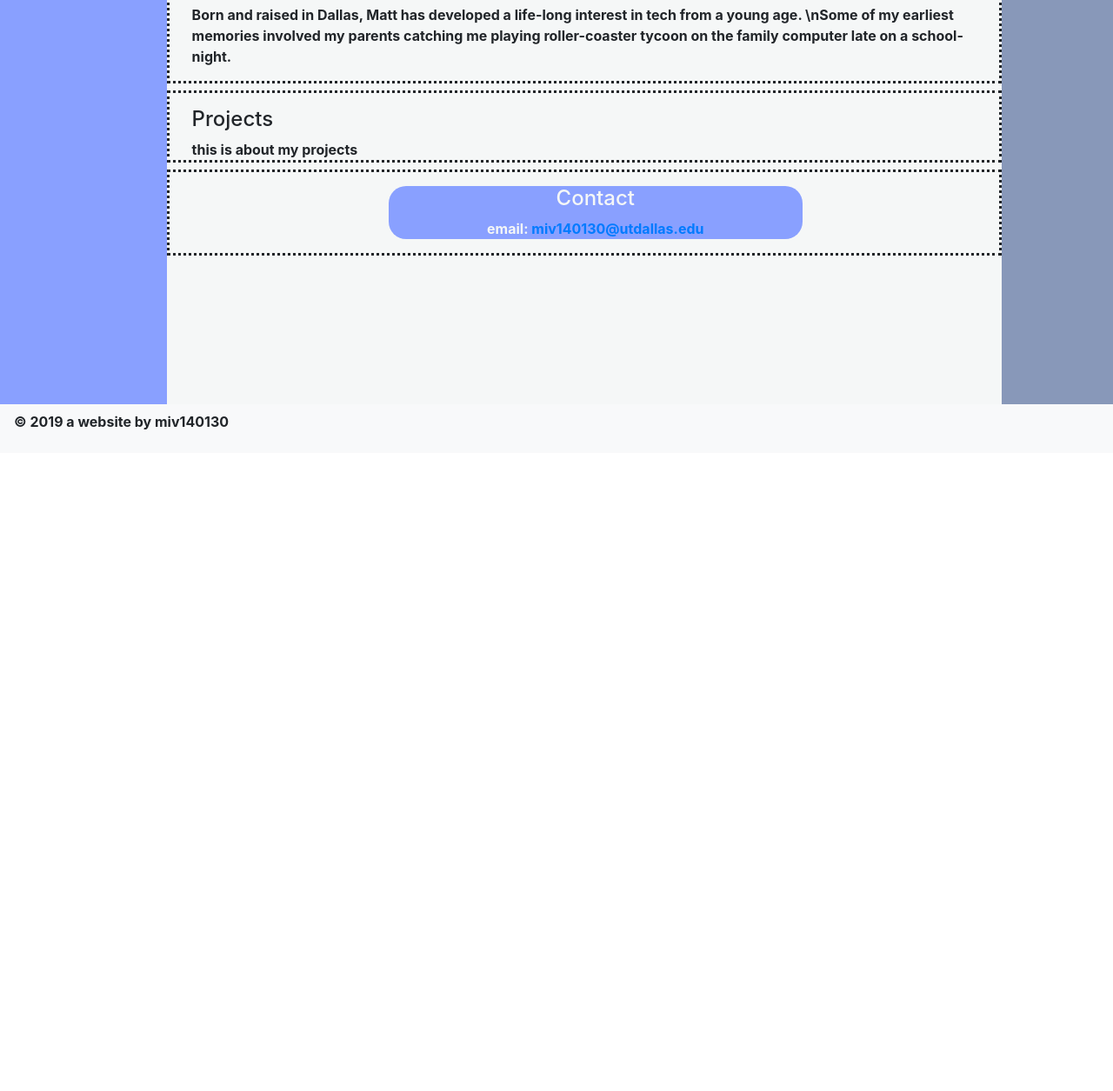
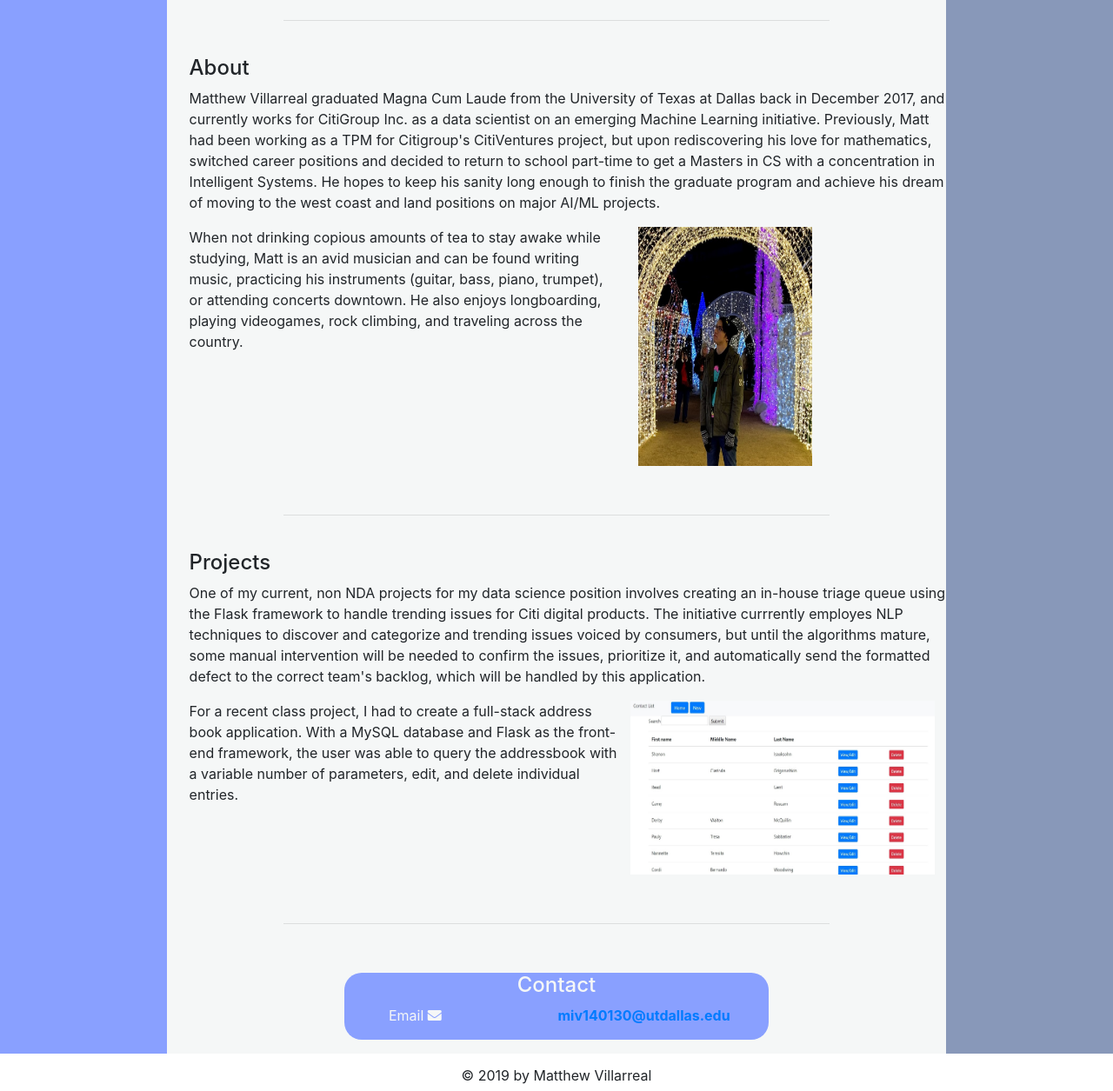
Before and after one commit to CoolAnimalName/WPLHW1, a plain HTML site: page index.html in a window 1280 px wide. Shown: the part 391-1646 px from the top of the page at 87% size. Before the commit the page ends 912 px from the top, so only its background shows below. Drawn offline with nearby package versions, Linux system fonts and the light colour scheme.

Commit message:
text complete! add pics and format now

```diff
--- a/index.html
+++ b/index.html
@@ -16,7 +16,6 @@
 </head>
 
 <body class="wrapper" id="#bootstrap-overrides">
-
     <header class="header">
         <nav class="navbar navbar-expand-lg navbar-dark bg-dark">
             <a class="navbar-brand" href="#">
@@ -43,11 +42,10 @@
     </header>
 
     <section class="main">
-
+        <h2>Welcome!</h2>
         <article class="article article-home">
             <a id="home"></a>
-            <h2>Welcome</h2>
-            <img src="static/img/24195522.jpg" width="200" height="200" alt="me" />
+            <img src="static/img/24195522.jpg" width="200" height="200" alt="matt" />
             <table>
                 <tbody class="general-info">
                     <tr>
@@ -69,27 +67,65 @@
                 </tbody>
             </table>
         </article>
-
+        <hr class="line-break">
         <article class="article article-about">
             <a id="about"></a>
             <h4>About</h4>
-            <p>Born and raised in Dallas, Matt has developed a life-long interest in tech from a young age. \nSome of
-                my earliest memories involved my parents catching me playing roller-coaster tycoon on the family
-                computer late on a school-night.</p>
+            <p>
+                Matthew Villarreal graduated Magna Cum Laude from the University of Texas at Dallas back in December
+                2017, and currently works for CitiGroup Inc. as a data scientist on an emerging Machine Learning
+                initiative.
+                Previously, Matt had been working as a TPM for Citigroup's CitiVentures project, but upon rediscovering
+                his love for mathematics, switched career positions and decided to return to school part-time to get a
+                Masters in CS with a
+                concentration in Intelligent Systems. He hopes to keep his sanity long enough to finish the graduate
+                program and achieve his dream of moving to the west coast and land positions on major AI/ML projects.
+            </p>
+            <img src="static/img/IMG_0184.jpg" width="200" height="275" alt="cool-pic-of-me" />
+            <p>
+                When not drinking copious amounts of tea to stay awake while studying, Matt is an avid musician and can
+                be
+                found writing music, practicing his instruments (guitar, bass, piano, trumpet), or attending concerts
+                downtown. He also enjoys longboarding, playing videogames, rock climbing, and traveling across the
+                country.
+            </p>
         </article>
+        <hr class="line-break">
         <article class="article article-projects">
             <a id="projects"></a>
             <h4>Projects</h4>
-            this is about my projects
+            <p>
+                One of my current, non NDA projects for my data science position involves creating an in-house triage
+                queue using
+                the Flask framework to handle trending issues for Citi digital products. The initiative currrently
+                employes NLP techniques to discover and categorize and trending issues voiced by consumers, but until
+                the algorithms mature, some manual intervention will be needed to confirm the issues, prioritize it,
+                and automatically send the formatted defect to the correct team's backlog, which will be handled by
+                this application.
+            </p>
+            <img src="static/img/addressbook.jpg" width="350" height="200" alt="database-app" />
+            <p>
+                For a recent class project, I had to create a full-stack address book application. With a MySQL
+                database and Flask as the front-end framework, the user was able to query the addressbook with a
+                variable number of parameters, edit, and delete individual entries.
+            </p>
         </article>
+        <hr class="line-break">
+
         <article class="article article-contact">
             <div class="grid-container">
                 <div class="item-1">
-
                     <a id="contact"></a>
                     <div class="contact-container">
-                        <h4>Contact</h4>
-                        <p>email: <a href="mailto:miv140130@utdallas.edu">miv140130@utdallas.edu</a></p>
+                        <div class="contact-1">
+                            <h4>Contact</h4>
+                        </div>
+                        <div class="contact-2">
+                            <p>Email <i class="fas fa-envelope"></i></p>
+                        </div>
+                        <div class=contact-3">
+                            <a href="mailto:miv140130@utdallas.edu">miv140130@utdallas.edu</a></p>
+                        </div>
                     </div>
                 </div>
             </div>
@@ -115,9 +151,7 @@
     </aside>
 
     <footer class="footer">
-        <nav class="navbar navbar-expand-lg navbar-light bg-light">
-            <p>© 2019 a website by miv140130</p>
-        </nav>
+        <p>© 2019 by Matthew Villarreal</p>
     </footer>
 
     <script src="https://code.jquery.com/jquery-3.3.1.slim.min.js" integrity="sha384-q8i/X+965DzO0rT7abK41JStQIAqVgRVzpbzo5smXKp4YfRvH+8abtTE1Pi6jizo"
--- a/static/css/index.css
+++ b/static/css/index.css
@@ -18,6 +18,12 @@
     text-align: left;
     background:#F5F7F7;
     scroll-behavior: smooth;
+}
+
+.main h2 {
+    padding-top: 3vh;
+    padding-left: 2vw;
+    margin-bottom: 2vh;
 }
 
 .general-info {
@@ -43,30 +49,35 @@
     color: #F5F7F7;
 }
 
-.aside-left nav ul {
+.aside-left h4 {
+    margin-top: 1vw;
+    margin-bottom: 1vw;
+}
+
+.aside-left li {
     text-align: left;
-
+    margin-left: 3vw;
+    margin-bottom: 1vw;
 }
 
 .aside-right {
     background: #8898B9;
     margin-left: auto;
     min-height: 100vh;
-    max-width: 10vw;
+    max-width: 15vw;
     color: #F5F7F7;
 }
 
-.navbar .navbar-expand-lg .navbar-light .bg-light {
-    text-align: center;
-    background: #8898B9;
+.aside-right h4 {
+    margin: 1vw 2vw 1vw 2vw;
+    font-size: 12pt;
 }
 
 .article {
-    border-style: dotted;
     overflow:hidden;
-    padding-top: 2vh;
+    padding-top: 3vh;
     padding-left: 2vw;
-    margin-bottom: 1vh;
+    margin-bottom: 2vh;
 }
 
 .article-home p {
@@ -74,9 +85,24 @@
 }
 
 .article-home img {
-    margin-top: 1vh;
     margin-right: 1vw;
+    margin-bottom: 5vh;
     float: left;
+}
+
+.article-about img {
+    margin-left: 2vw;
+    margin-right: 12vw;
+    margin-bottom: 5vh;
+
+    float: right;
+}
+
+.article-projects img {
+    margin-left: 1vw;
+    margin-right: 1vw;
+    margin-bottom: 5vh;
+    float: right;
 }
 
 .grid-container {
@@ -89,12 +115,35 @@
     grid-column-end: 3;
 }
 
-
 .contact-container {
+    display: grid;
+    grid-template-columns: auto auto;
     border-radius: 20px;
     text-align: center;
+    margin-top: 2vh;
+    margin-bottom: 0vh;
+    margin-right: 2vw;
     background: #89A0FF;
     color: #F5F7F7;
+}
+
+.contact-1 {
+    grid-column-start: 1;
+    grid-column-end: 3;
+}
+
+.contact-2 {
+    text-align: left;
+    margin-left: 4vw;
+}
+
+.contact-3 {
+    text-align: left;
+}
+
+
+hr.line-break {
+    width: 70%;
 }
 
 #bootstrap-overrides .navlink a:visited {
@@ -107,6 +156,16 @@
 
 #bootstrap-overrides .navlink a {
     color: #F5F7F7;
+}
+
+#bootstrap-overrides p {
+    font-family: Helvetica;
+    font-weight: lighter;
+}
+
+p {
+    font-weight: lighter;
+    font-size: 12pt;
 }
 
 @media all and (min-width: 600px) {
@@ -134,5 +193,11 @@
 
     .footer {
         order: 4;
+        text-align: center;
+    }
+
+    .footer p {
+        margin-top: 1vw;
+        margin-bottom: .5vw;
     }
 }
```
Also changed, not shown: static/img/IMG_0184.jpg (added), static/img/addressbook.jpg (added), static/img/fav.png (added), static/img/favicon-32x32.png, static/img/favicon.png (added).
